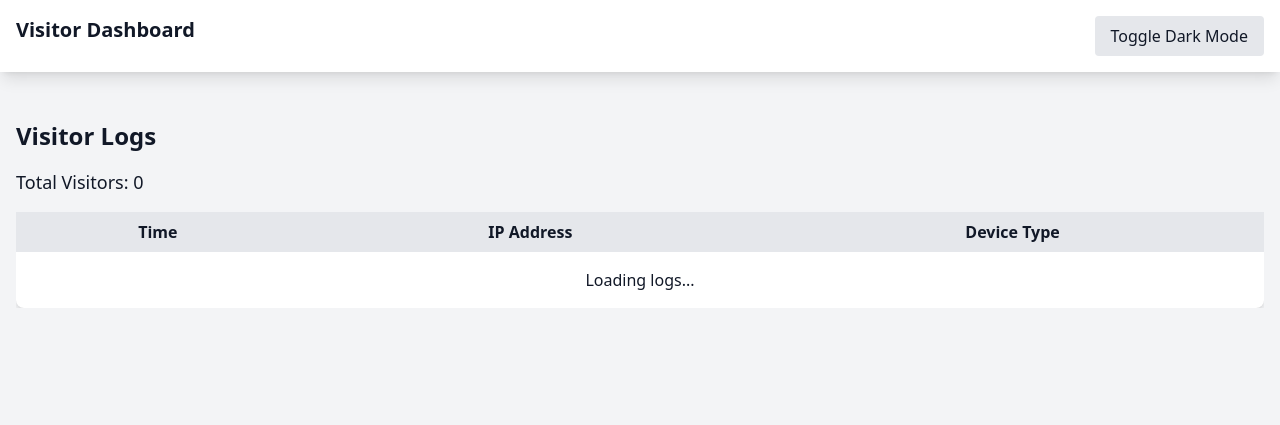
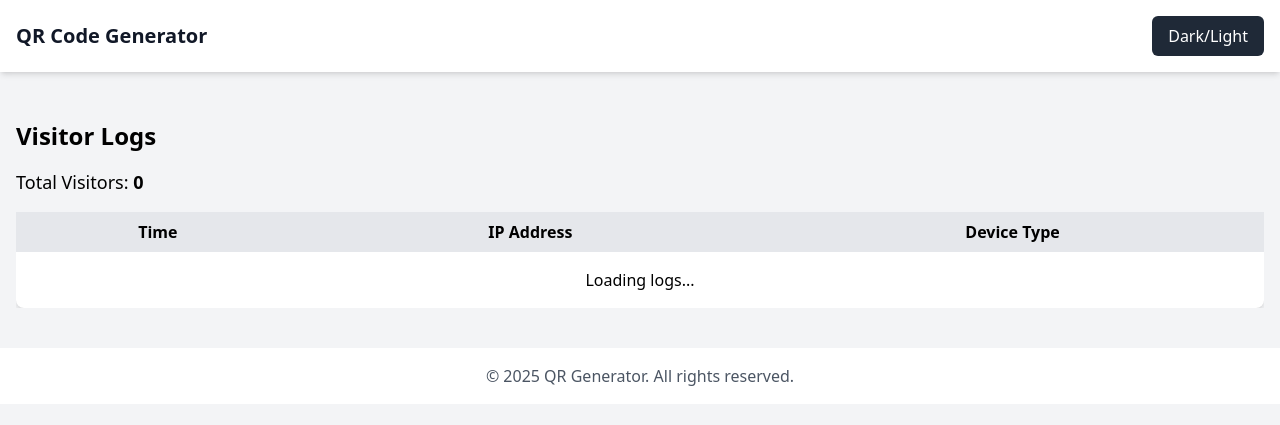
Before and after one commit to mwachi21/Qr-Code-maker, a Flask app: page /dashboard in a window 1280 px wide. Shown: the top 425 px of the page. Run offline with Flask 3, Linux system fonts and the light colour scheme; some libraries are stand-ins or nearby versions.

Commit message:
Fix light/night mode, Code clutter and improved Dashboard

```diff
--- a/static/js/app.js
+++ b/static/js/app.js
@@ -0,0 +1,78 @@
+function toggleDarkMode() {
+            document.documentElement.classList.toggle('dark');
+        }
+
+        function toggleFields() {
+            const qrType = document.getElementById("qrType").value;
+            document.getElementById("urlInput").classList.toggle("hidden", qrType === "vcf");
+            document.getElementById("vcfFields").classList.toggle("hidden", qrType !== "vcf");
+        }
+
+        function generateQR() {
+            let formData = new FormData();
+            let qrType = document.getElementById("qrType").value;
+            formData.append("qr_type", qrType);
+            formData.append("qr_color", document.getElementById("qrColor").value);
+
+            if (qrType === "url") {
+                formData.append("data", document.getElementById("qrData").value);
+            } else {
+                let vcfData = {
+                    name: document.getElementById("vcfName").value,
+                    phone: document.getElementById("vcfPhone").value,
+                    email: document.getElementById("vcfEmail").value,
+                    address: document.getElementById("vcfAddress").value
+                };
+                formData.append("vcf_data", JSON.stringify(vcfData));
+            }
+
+            let fileInput = document.getElementById("qrLogo");
+            if (fileInput.files.length > 0) {
+                formData.append("logo", fileInput.files[0]);
+            }
+
+            fetch("/generate", {
+                method: "POST",
+                body: formData
+            })
+            .then(response => response.text())
+            .then(imageUrl => {
+                document.getElementById("qrPreview").src = imageUrl;
+                document.getElementById("downloadPng").href = "/download/png";
+                document.getElementById("downloadSvg").href = "/download/svg";
+            })
+            .catch(error => console.error("Error:", error));
+        }
+        // Dasboard
+   function fetchLogs() {
+            $.ajax({
+                url: "/get_logs",
+                type: "GET",
+                success: function(response) {
+                    let logs = response.logs;
+                    let totalVisitors = response.total;
+
+                    let logHtml = "";
+                    logs.forEach(log => {
+                        logHtml += `<tr class="border-b">
+                            <td class="px-4 py-2">${log[0]}</td>
+                            <td class="px-4 py-2">${log[1]}</td>
+                            <td class="px-4 py-2">${log[2]}</td>
+                        </tr>`;
+                    });
+
+                    $("#log-table").html(logHtml);
+                    $("#total-visitors").text(totalVisitors);
+                }
+            });
+        }
+
+        // Fetch logs on load and update every 10 seconds
+        $(document).ready(fetchLogs);
+        setInterval(fetchLogs, 10000);
+
+        // Dark/Light Mode Toggle
+        const themeToggle = document.getElementById("theme-toggle");
+        themeToggle.addEventListener("click", () => {
+            document.documentElement.classList.toggle("dark");
+        });
--- a/templates/dashboard.html
+++ b/templates/dashboard.html
@@ -1,80 +1,26 @@
-<!DOCTYPE html>
-<html lang="en">
-<head>
-    <meta charset="UTF-8">
-    <meta name="viewport" content="width=device-width, initial-scale=1.0">
-    <title>Visitor Dashboard</title>
-    <script src="https://cdn.tailwindcss.com"></script>
-	<script>
-	tailwind.config = {
- 	darkMode: 'class'
- 	 }
- 	 </script>
-    <!--<link href="{{ url_for('static', filename='output.css') }}" rel="stylesheet">
-    <script src="https://code.jquery.com/jquery-3.6.0.min.js"></script> -->
-</head>
-<body class="bg-gray-100 text-gray-900 dark:bg-gray-900 dark:text-white">
 
-    <!-- Navbar -->
-    <nav class="bg-white dark:bg-gray-800 shadow-lg p-4 flex justify-between">
-        <h1 class="text-xl font-bold">Visitor Dashboard</h1>
-        <button id="theme-toggle" class="px-4 py-2 bg-gray-200 dark:bg-gray-600 rounded">Toggle Dark Mode</button>
-    </nav>
+{% extends 'layout.html' %}
+ <title>{% block title %}Dashboard{% endblock %}</title>
+{% block body%}
 
     <div class="container mx-auto mt-8 p-4">
-        <h2 class="text-2xl font-semibold mb-4">Visitor Logs</h2>
-        <p class="text-lg mb-4">Total Visitors: <span id="total-visitors">0</span></p>
+        <h2 class="text-2xl font-semibold mb-4 dark:text-white">Visitor Logs</h2>
+        <p class="text-lg mb-4 dark:text-white">Total Visitors: <span id="total-visitors" class="font-semibold">0</span></p>
 
         <div class="overflow-x-auto">
             <table class="table-auto w-full bg-white dark:bg-gray-800 rounded-lg shadow-md">
                 <thead>
                     <tr class="bg-gray-200 dark:bg-gray-700">
-                        <th class="px-4 py-2">Time</th>
-                        <th class="px-4 py-2">IP Address</th>
-                        <th class="px-4 py-2">Device Type</th>
+                        <th class="px-4 py-2 dark:text-white">Time</th>
+                        <th class="px-4 py-2 dark:text-white">IP Address</th>
+                        <th class="px-4 py-2 dark:text-white">Device Type</th>
                     </tr>
                 </thead>
                 <tbody id="log-table">
-                    <tr><td colspan="3" class="text-center p-4">Loading logs...</td></tr>
+                    <tr><td colspan="3" class="text-center p-4 dark:text-white">Loading logs...</td></tr>
                 </tbody>
             </table>
         </div>
     </div>
 
-    <script>
-        function fetchLogs() {
-            $.ajax({
-                url: "/get_logs",
-                type: "GET",
-                success: function(response) {
-                    let logs = response.logs;
-                    let totalVisitors = response.total;
-
-                    let logHtml = "";
-                    logs.forEach(log => {
-                        logHtml += `<tr class="border-b">
-                            <td class="px-4 py-2">${log[0]}</td>
-                            <td class="px-4 py-2">${log[1]}</td>
-                            <td class="px-4 py-2">${log[2]}</td>
-                        </tr>`;
-                    });
-
-                    $("#log-table").html(logHtml);
-                    $("#total-visitors").text(totalVisitors);
-                }
-            });
-        }
-
-        // Fetch logs on load and update every 10 seconds
-        $(document).ready(fetchLogs);
-        setInterval(fetchLogs, 10000);
-
-        // Dark/Light Mode Toggle
-        const themeToggle = document.getElementById("theme-toggle");
-        themeToggle.addEventListener("click", () => {
-            document.documentElement.classList.toggle("dark");
-        });
-    </script>
-
-</body>
-</html>
+  {% endblock %}
--- a/templates/layout.html
+++ b/templates/layout.html
@@ -3,56 +3,27 @@
 <head>
     <meta charset="UTF-8">
     <meta name="viewport" content="width=device-width, initial-scale=1.0">
-    <title>  </title>
-    <link rel="stylesheet" href="../static/css/output.css">
-    <style>
-        body {
-            font-family: lato;
-            margin: 20px;
-            text-align: center;
+    <title>{% block title %}{% endblock %}QR Code Generator</title>
+    <script src="https://cdn.tailwindcss.com"></script>
+    <script>
+        tailwind.config = {
+            darkMode: 'class'
         }
-        h1 {
-            color: #333;
-        }
-        form {
-            background: #f9f9f9;
-            padding: 20px;
-            border-radius: 10px;
-            display: inline-block;
-            text-align: left;
-        }
-        label {
-            font-weight: bold;
-            margin-top: 10px;
-            display: block;
-        }
-        select, input, button {
-            width: 100%;
-            padding: 10px;
-            margin-top: 5px;
-            border: 1px solid #ccc;
-            border-radius: 5px;
-        }
-        button {
-            background: #007bff;
-            color: white;
-            cursor: pointer;
-        }
-        button:hover {
-            background: #0056b3;
-        }
-        .qr-container {
-            margin-top: 20px;
-        }
-        img {
-            margin-top: 10px;
-            border: 2px solid #333;
-            padding: 10px;
-            border-radius: 10px;
-        }
-    </style>
+    </script>
 </head>
-<body>
+<body class="bg-gray-100 dark:bg-gray-900 transition-colors">
+    <!-- Navbar -->
+    <nav class="p-4 flex justify-between items-center bg-white dark:bg-gray-800 shadow-md">
+        <h1 class="text-xl font-bold text-gray-900 dark:text-white">{% block text %}{% endblock %} QR Code Generator</h1>
+        <button onclick="toggleDarkMode()" class="px-4 py-2 bg-gray-800 text-white dark:bg-white rounded-md dark:text-gray-800 semi-bold">Dark/Light</button>
+    </nav>
+    {% block body %}
 
+    {% endblock %}
+    <!-- Footer -->
+    <footer class="mt-6 p-4 text-center bg-white dark:bg-gray-800 text-gray-600 dark:text-white">
+        © 2025 QR Generator. All rights reserved.
+    </footer>
+<script src="{{url_for('static', filename='../static/js/app.js')}}"></script>
 </body>
 </html>
```
Also changed, not shown: templates/index.html (+3 -75 lines).
